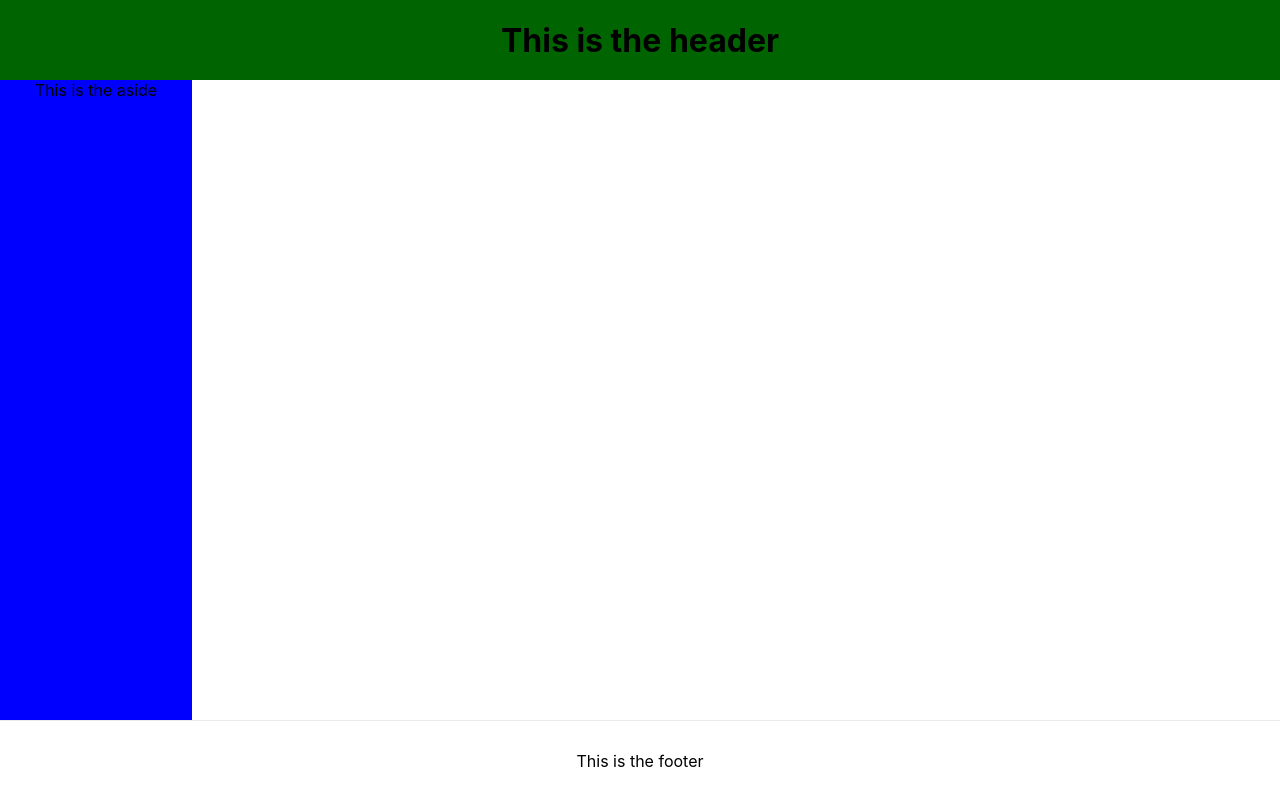
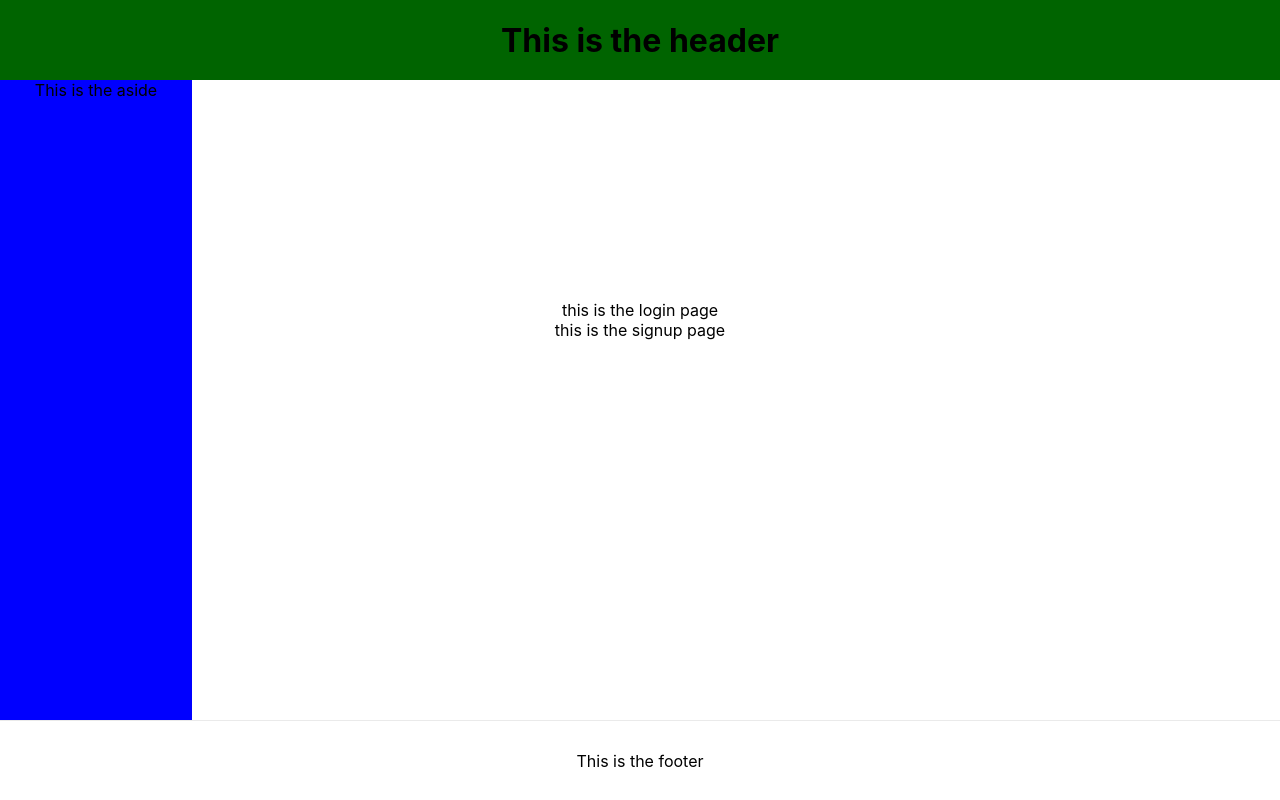
Before and after one commit to taylorhmorris/reading-log-front, a Next.js app: page / in a window 1280 px wide. Built offline with nearby package versions, Linux system fonts and the light colour scheme.

Commit message:
feat: add Login and Signup starter pages

```diff
--- /dev/null
+++ b/pages/Login.tsx
@@ -0,0 +1,7 @@
+export default function Login() {
+    return (
+        <section>
+            this is the login page
+        </section>
+    )
+}
--- /dev/null
+++ b/pages/Signup.tsx
@@ -0,0 +1,7 @@
+export default function Signup() {
+    return (
+        <section>
+            this is the signup page
+        </section>
+    )
+}
--- a/pages/index.tsx
+++ b/pages/index.tsx
@@ -2,6 +2,8 @@ import type { NextPage } from 'next'
 import Head from 'next/head'
 import styles from '../styles/Home.module.css'
 
+import Login from './Login'
+import Signup from './Signup'
 
 export default function Home({
   data
@@ -28,7 +30,8 @@ export default function Home({
       </aside>
 
       <main className={styles.main}>
-
+        <Login />
+        <Signup />
       </main>
 
       <footer className={styles.footer}>
```
